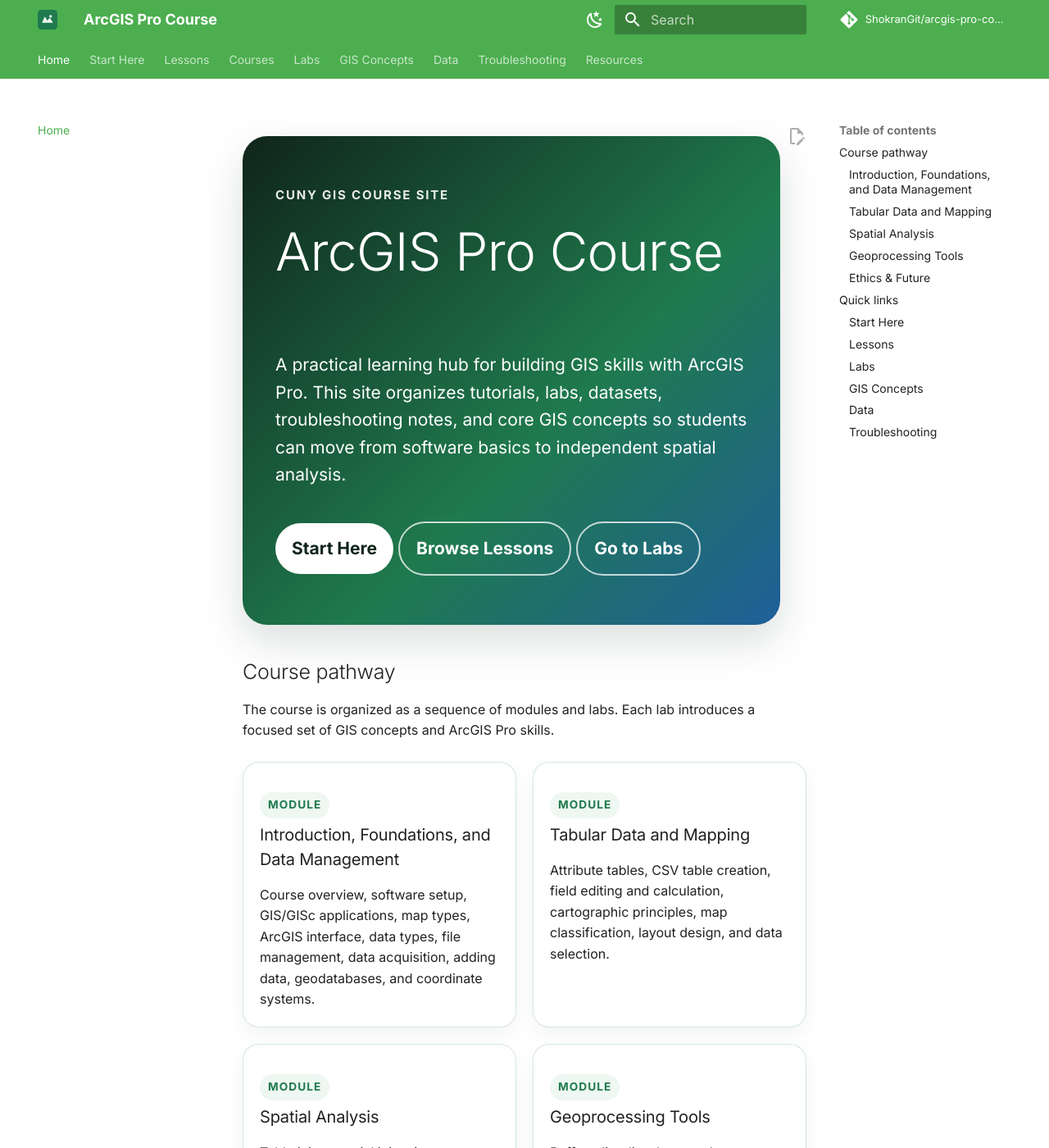
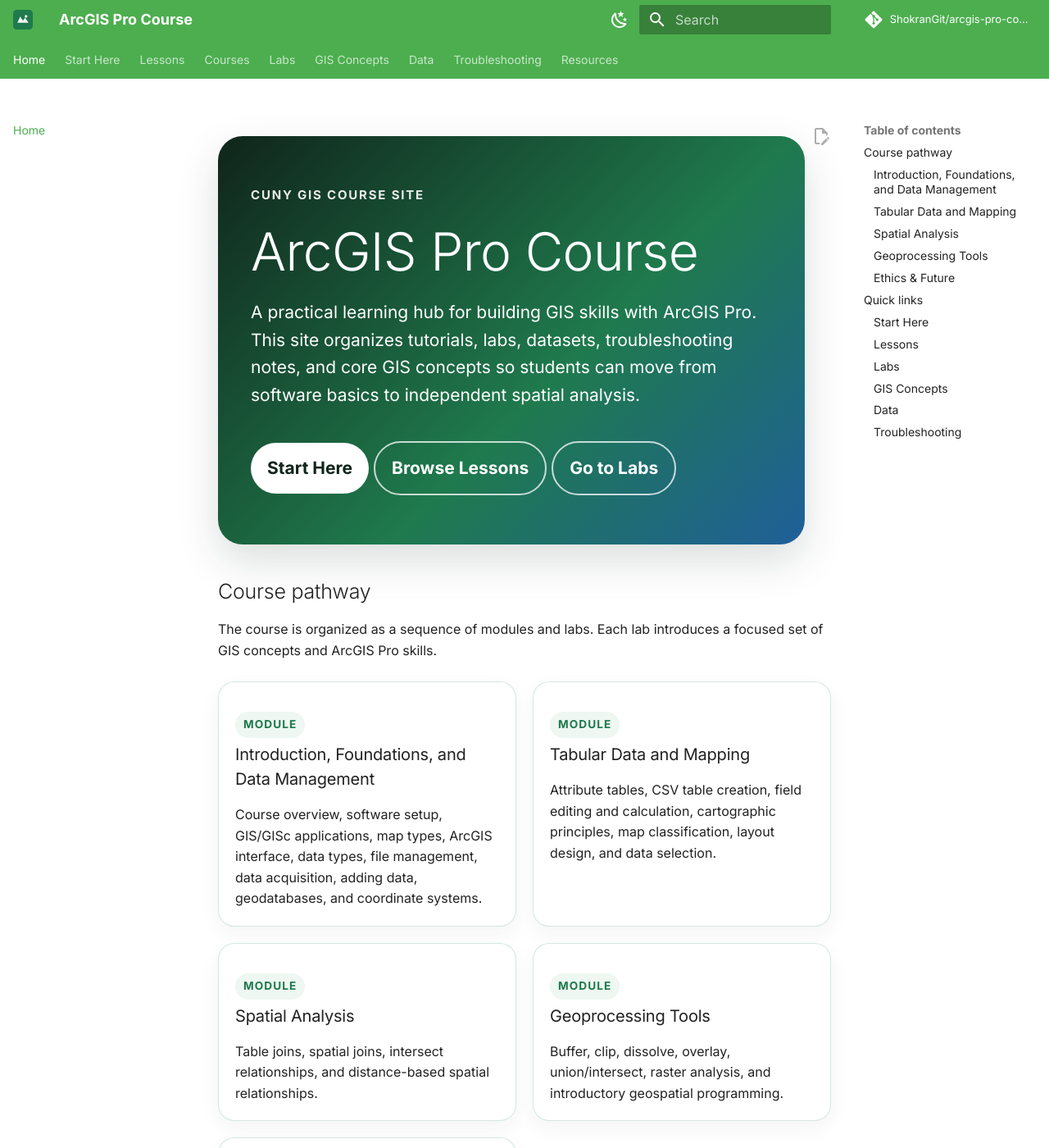
Before and after one commit to ShokranGit/arcgis-pro-course, an MkDocs documentation site: the page built from docs/index.md, in a window 1280 px wide and 1400 px high. Shown: the whole window at 82% size. Built offline with MkDocs 1.6.1 and Material for MkDocs 9.7.7, drawn with Linux system fonts in a browser that asks for light colours; comment, search, counter and statistics services are not loaded.

Commit message:
Widen main content grid so tables have more horizontal room

```diff
--- a/docs/assets/css/extra.css
+++ b/docs/assets/css/extra.css
@@ -271,3 +271,11 @@
 .grading-table table td:nth-child(odd) { width: 13% !important; }
 .grading-table table th:nth-child(even),
 .grading-table table td:nth-child(even) { width: 12% !important; }
+
+
+/* Widen the overall page grid so the main content column (and its tables)
+   has much more horizontal room. Sidebars (nav + table of contents) keep
+   their fixed widths, so this space goes entirely to the content area. */
+.md-grid {
+  max-width: 1600px;
+}
```
